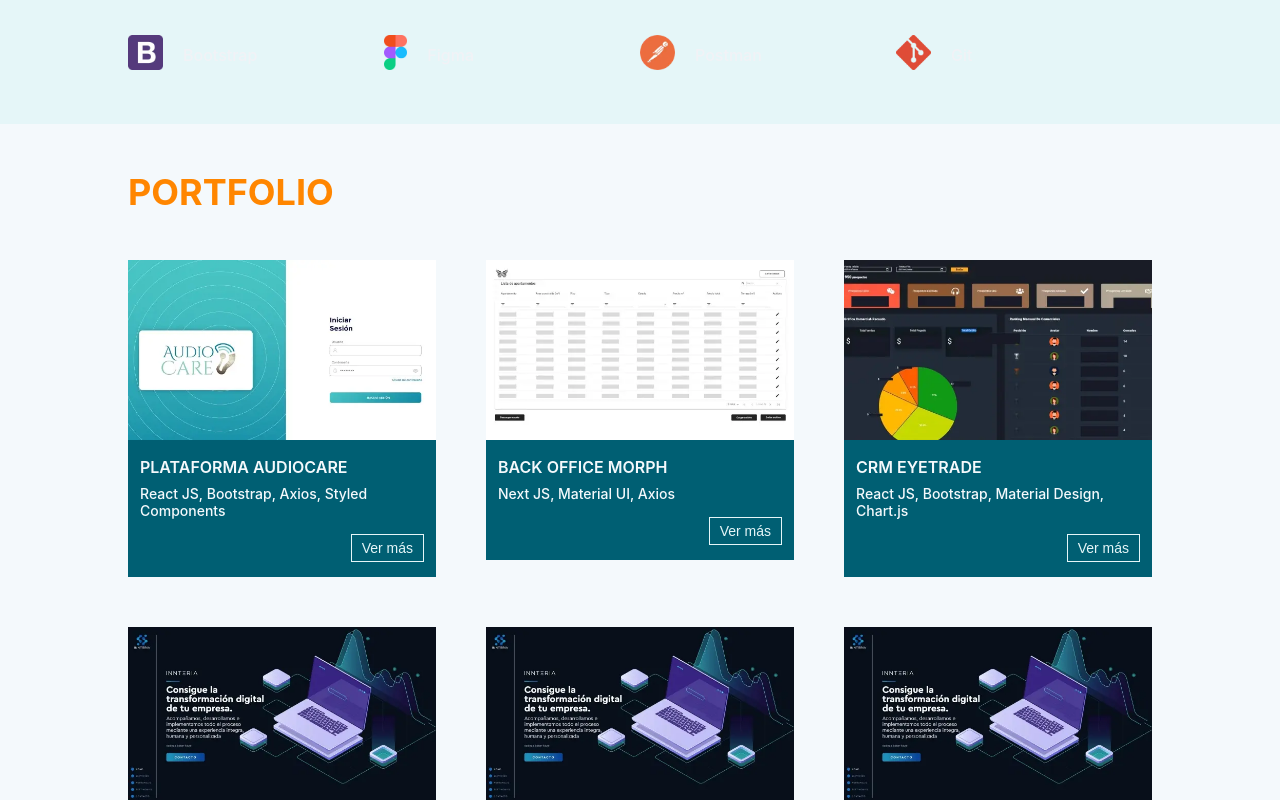
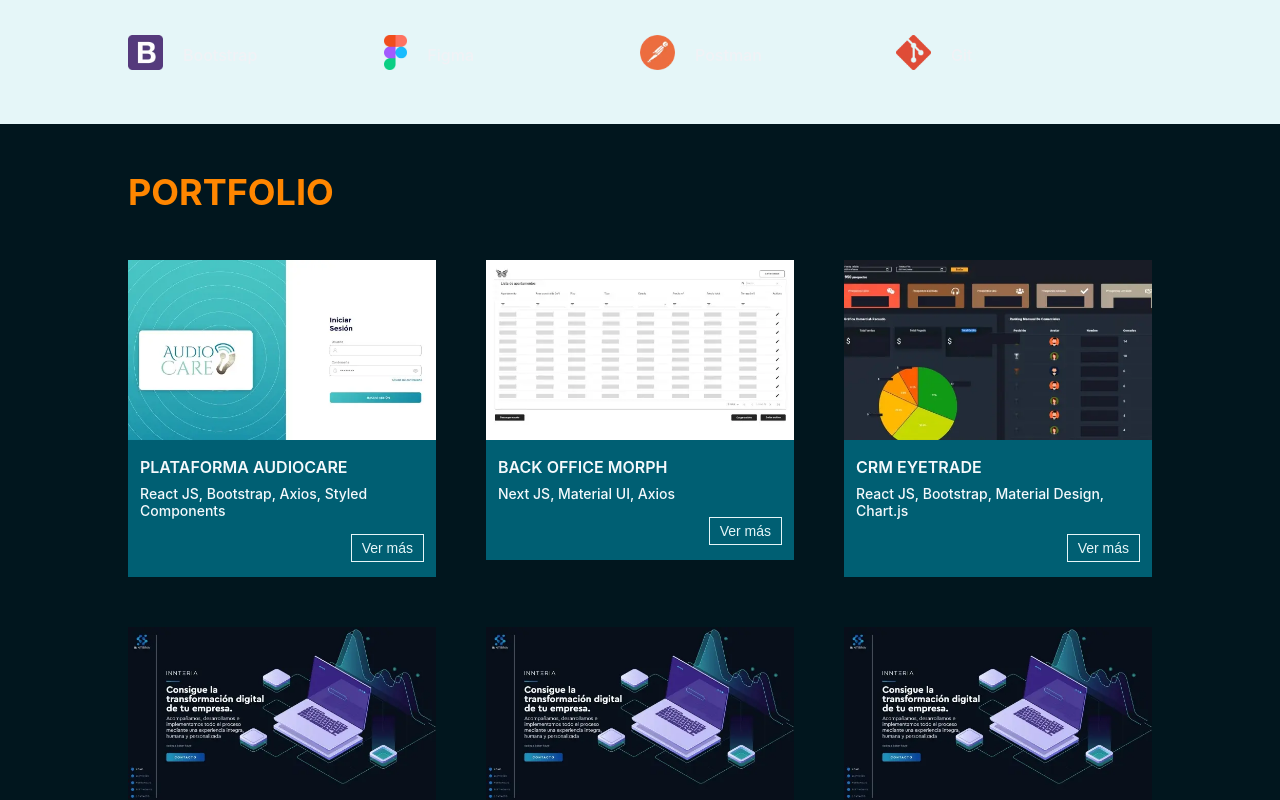
Before and after one commit to eldalco/portfolio, a Next.js app: page / in a window 1280 px wide. Shown: the part 1060-1860 px from the top of the page. Built offline with nearby package versions, Linux system fonts and the light colour scheme.

Commit message:
Background color adjusted in portfolio

```diff
--- a/components/SectionPortfolio/styles.module.css
+++ b/components/SectionPortfolio/styles.module.css
@@ -2,8 +2,8 @@
   display: flex;
   justify-content: center;
   padding: 50px 10%;
-  background-color: #F4F9FC;
-  border-bottom: 0px solid #94d2bd;
+  background-color: #01161E;
+  border-bottom: 1px solid #3f2202;
 }
 @media (max-width: 980px) {
   .c-section {
```
